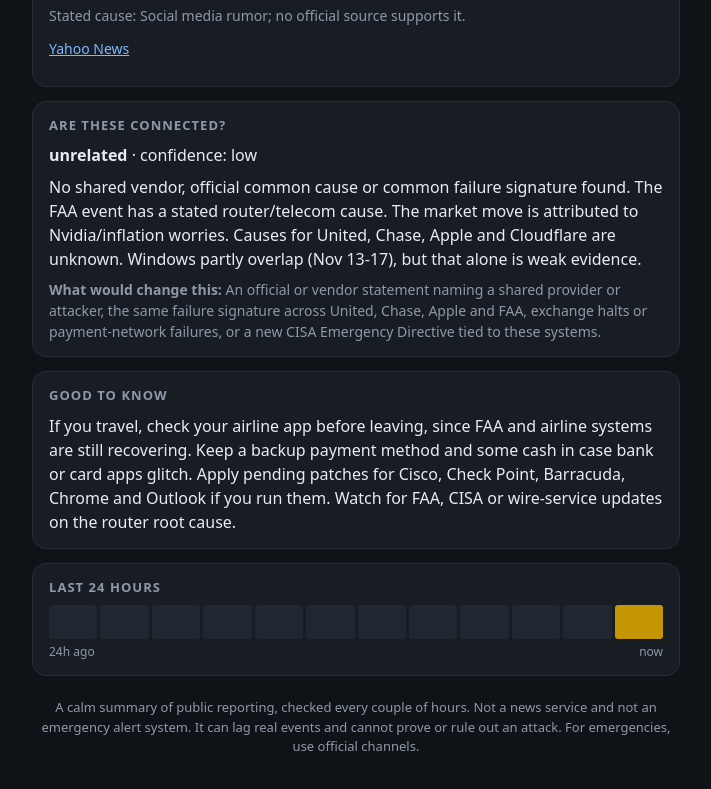
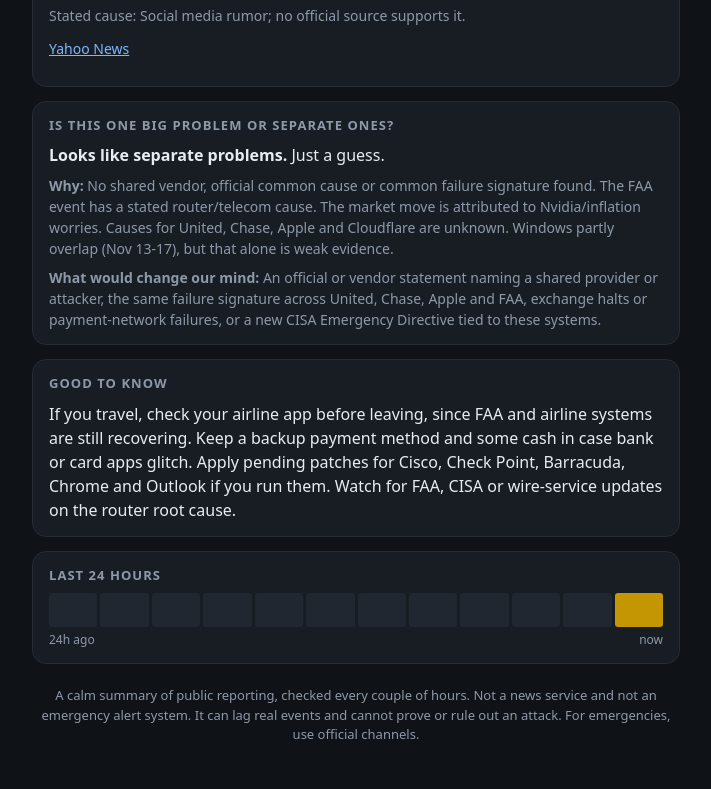
Before and after one commit to dommn8r7/pulse-check, a plain HTML site: page index.html in a window 1280 px wide. Shown: the part 2758-3547 px from the top of the page, without its empty margins (284-995 px from the left). Drawn offline with Linux system fonts and the light colour scheme.

Commit message:
Add files via upload

```diff
--- a/index.html
+++ b/index.html
@@ -89,8 +89,10 @@ function render(s, history) {
   h += `</section>`;
 
   const c = s.connection_assessment;
-  h += `<section><h2>Are these connected?</h2><p><b>${esc(String(c.verdict).replace(/_/g, " "))}</b> &middot; confidence: ${esc(c.confidence)}</p>
-        <p>${esc(c.reasoning)}</p>${c.would_change_my_mind ? `<p class="meta"><b>What would change this:</b> ${esc(c.would_change_my_mind)}</p>` : ""}</section>`;
+  const VERDICT = { unrelated:"Looks like separate problems", possibly_related:"Might be connected, not proven", likely_related:"Likely connected", unknown:"Too early to tell" };
+  const SURE = { high:"Pretty sure", medium:"Not fully certain", low:"Just a guess" };
+  h += `<section><h2>Is this one big problem or separate ones?</h2><p><b>${esc(VERDICT[c.verdict] || "Too early to tell")}.</b> ${esc(SURE[c.confidence] || "Not fully certain")}.</p>
+        <p class="meta"><b>Why:</b> ${esc(c.reasoning)}</p>${c.would_change_my_mind ? `<p class="meta"><b>What would change our mind:</b> ${esc(c.would_change_my_mind)}</p>` : ""}</section>`;
 
   if (s.level !== "green" && s.prep_note) h += `<section><h2>Good to know</h2><p>${esc(s.prep_note)}</p></section>`;
 
--- a/scan.mjs
+++ b/scan.mjs
@@ -88,6 +88,8 @@ CONFIRMATION RULE: an event is confirmed=true ONLY if at least 2 independent cre
 LEVELS: green = nothing unusual; yellow = several incidents, no link found; orange = incidents plausibly connected or a major system affected; red = credible evidence of coordinated attack or widespread systemic failure. Outages are common (base rates): do NOT raise the level just because several happened in one week. Raise it for common cause, official attack attribution, simultaneous failures across unrelated sectors, or critical systems down at the same time. Orange or red REQUIRE at least one confirmed event.
 
 CORRELATION TEST for each pair of events: shared vendor/dependency? same time window? official statement of common cause? same failure signature? If none, call them independent.
+
+PLAIN LANGUAGE (important): write for an ordinary adult, 8th-grade reading level. Short sentences. No jargon: never write "failure signature", "common cause", "shared vendor", "dependency", "vector" or "attribution". In connection_assessment.reasoning say in 2-3 short sentences what each main incident's known cause is (or that nobody has said) and whether anything officially links them. In would_change_my_mind give one short sentence about what news would make you think they ARE connected (for example: an official statement blaming the same company or attacker, or several big systems failing at the same moment). Same plain style for summary and prep_note.
 
 HONESTY RULES: never state "this is not a cyber attack" as fact; say "no official source reports a cyber attack and the stated causes are X". Separate confirmed facts from inference. Give a confidence level. If sources conflict, say so and summarize both sides. If you cannot verify, say "unknown". Calm, practical tone. No panic language.
 
```
